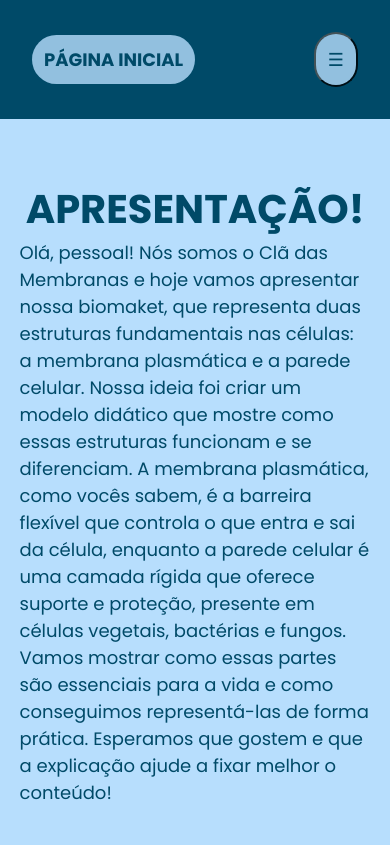
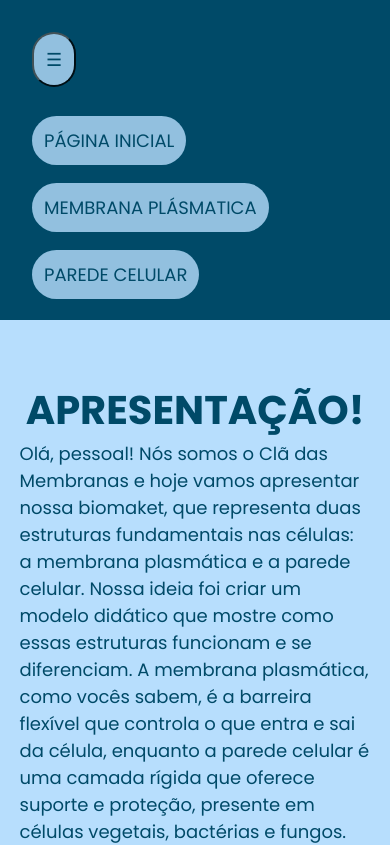
Before and after one commit to GeorgeKauan/arquivos-projeto-integrador, a plain HTML site: page index.html in a window 390 px wide. Shown: the top 845 px of the page. Drawn offline with Linux system fonts and the light colour scheme; a web font is replaced by a local one.

Commit message:
modifica a organização dos links na barra mobile

```diff
--- a/index.html
+++ b/index.html
@@ -30,27 +30,32 @@
     </script>
 </head>
 <body>
-    <header>
-        <h1><a href="./index.html">PÁGINA INICIAL</a></h1>
-        <!-- Modificação pra revisar -->
-        <nav id="navbar-desktop">
-            <ul class="navbar-links urlista">
-                <li><a href="pages/mp.html"> MEMBRANA PLÁSMATICA</a></li>
-                <li><a href="pages/pc.html"> PAREDE CELULAR</a></li>
-            </ul>
-        </nav>
+    <header id="header-desktop">
+    <!-- Modificação pra revisar -->
+    <h1><a href="..//index.html">PÁGINA INICIAL</a></h1>
+    <nav id="navbar-desktop">
+        <ul class="navbar-links urlista">
+            <li><a href="pc.html"> PAREDE CELULAR</a></li>
+            <li><a href="mp.html"> MEMBRANA PLÁSMATICA</a></li>
+        </ul>
+    </nav>
+    </header>
+    <header id="header-mobile">
+
         <nav id="navbar-mobile">
 
             <button class="toggle-button" onclick="toggleNavbarLinks()">☰</button>
 
             <ul class="navbar-links" id="navbar-links-mobile">
-                <li><a href="pages/mp.html"> MEMBRANA PLÁSMATICA</a></li>
-                <li><a href="pages/pc.html"> PAREDE CELULAR</a></li>
+                <li><a href="../index.html">PÁGINA INICIAL</a></li>
+                <li><a href="mp.html"> MEMBRANA PLÁSMATICA</a></li>
+                <li><a href="pc.html"> PAREDE CELULAR</a></li>
             </ul>
 
         </nav>
         <!-- Fim da modificação pra revisar -->
     </header>
+
     <main><div>
         <h5>APRESENTAÇÃO!</h5>
         <p>Olá, pessoal! Nós somos o Clã das Membranas e hoje vamos apresentar nossa biomaket, que representa duas estruturas fundamentais nas células: a membrana plasmática e a parede celular. Nossa ideia foi criar um modelo didático que mostre como essas estruturas funcionam e se diferenciam. A membrana plasmática, como vocês sabem, é a barreira flexível que controla o que entra e sai da célula, enquanto a parede celular é uma camada rígida que oferece suporte e proteção, presente em células vegetais, bactérias e fungos. Vamos mostrar como essas partes são essenciais para a vida e como conseguimos representá-las de forma prática. Esperamos que gostem e que a explicação ajude a fixar melhor o conteúdo!</p></div></main>
--- a/style.css
+++ b/style.css
@@ -68,9 +68,12 @@ a:hover {
     flex-direction: row;
 }
 
+#header-mobile {
+    display: none;
+}
+
 #navbar-mobile {
     flex-direction: column;
-    display: none;
 }
 
 .navbar-links {
@@ -82,15 +85,16 @@ a:hover {
         font-size: 100px;
     } */
     .navbar-links {
-        display: none;
+        /* display: none; */
         flex-direction: column;
     }
 
-    #navbar-mobile {
+    #header-mobile {
         display: flex;
     }
-    #navbar-desktop {
-    display: none;
+
+    #header-desktop {
+        display: none;
     }
 }
 /* Fim das modificações */
```
Also changed, not shown: pages/mp.html (+8 -3 lines), pages/pc.html (+7 -2 lines).
